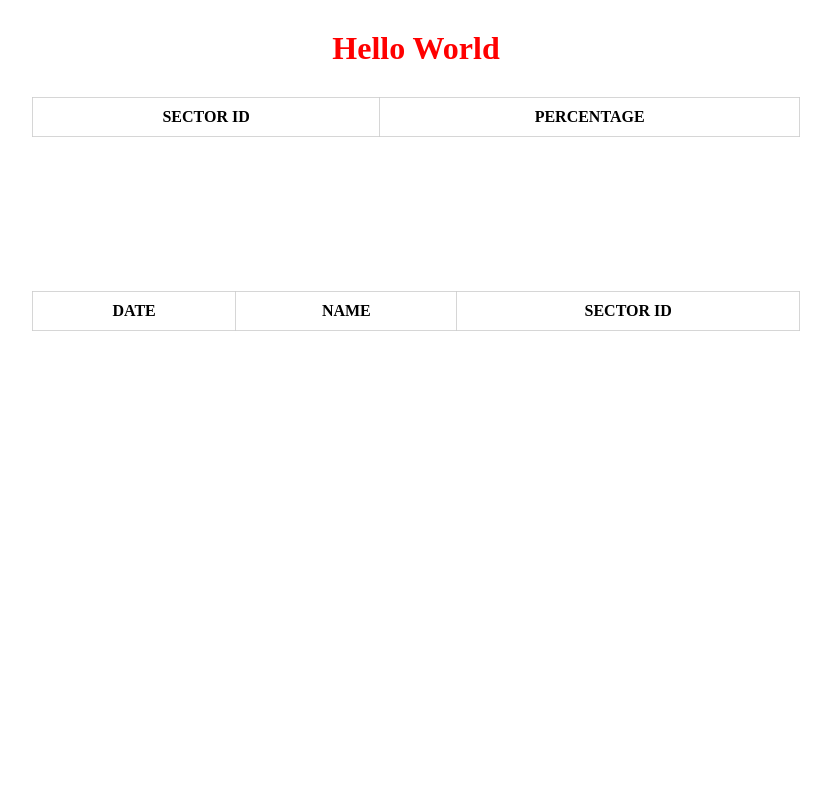
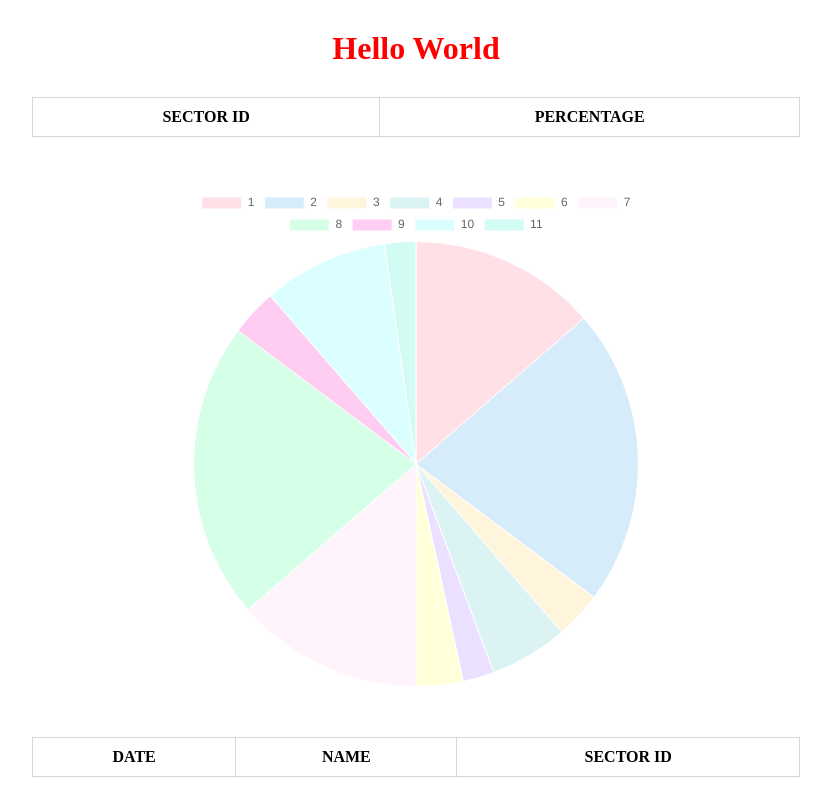
Before and after one commit to Lu-Smith/substantive_research_technical_test, a website: page index.html in a window 1280 px wide. Shown: the whole page, without its empty margins (224-1055 px from the left). Drawn offline with nearby package versions, Linux system fonts and the light colour scheme; no server answers.

Commit message:
Created pie chart with fixed data

```diff
--- a/index.html
+++ b/index.html
@@ -19,9 +19,9 @@
         </thead>
         <tbody id="tableDataPercentage"></tbody>
     </table>
-    <div>
+    <div class="canvas-container">
         <canvas id="percentage-chart"></canvas>
-      </div>
+    </div>
     <table>
         <thead>
         <tr>
--- a/script.js
+++ b/script.js
@@ -30,10 +30,7 @@ getAPI()
         let dataHtml = '';
 
         for (let interaction of globalData) {
-
                 dataHtml += `<tr><td>${interaction.date}</td><td>${interaction.name}</td><td>${interaction.sector_id}</td></tr>`;
-
-
         }
         tableBody.innerHTML = dataHtml;
 
@@ -84,3 +81,37 @@ getAPI()
 
         loadTableData(globalData);
     }
+
+
+    //chart
+
+    let labelsLength = 11;
+
+
+        const ctx = document.getElementById('percentage-chart');
+
+        new Chart(ctx, {
+            type: 'pie',
+            data: {
+              labels: Array.from({ length: labelsLength }, (_, i) => i + 1),
+              datasets: [{
+                label: 'interaction %',
+                data: [12, 19, 3, 5, 2, 3, 12, 19, 3, 8, 2],
+                borderWidth: 1,
+                backgroundColor: [
+                    "rgba(255, 99, 132, 0.2)",
+                    "rgba(54, 162, 235, 0.2)",
+                    "rgba(255, 206, 86, 0.2)",
+                    "rgba(75, 192, 192, 0.2)",
+                    "rgba(153, 102, 255, 0.2)",
+                    "rgba(255, 259, 64, 0.2)",
+                    "rgba(255, 199, 232, 0.2)",
+                    "rgba(54, 262, 135, 0.2)",
+                    "rgba(255, 6, 186, 0.2)",
+                    "rgba(75, 292, 292, 0.2)",
+                    "rgba(25, 232, 192, 0.2)",
+                ],
+                hoverOffset: 4
+              }]
+            }
+          });
--- a/styles.scss
+++ b/styles.scss
@@ -38,3 +38,8 @@ tr:hover {
   background-color: black;
   color: white;
 }
+
+.canvas-container {
+    width: 500px;
+    margin: 50px auto;
+}
```
Also changed, not shown: styles.css, 1 other file.
